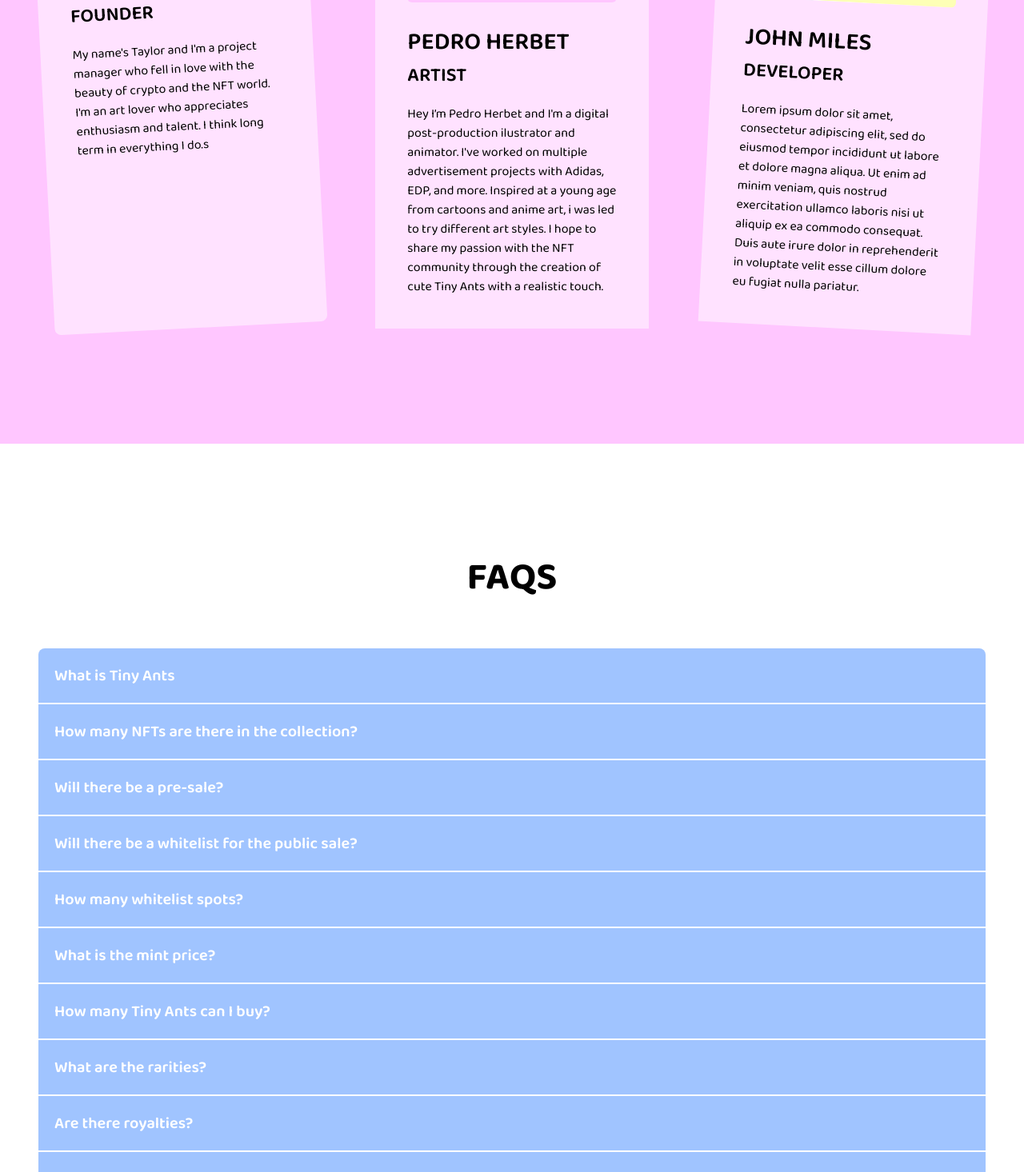
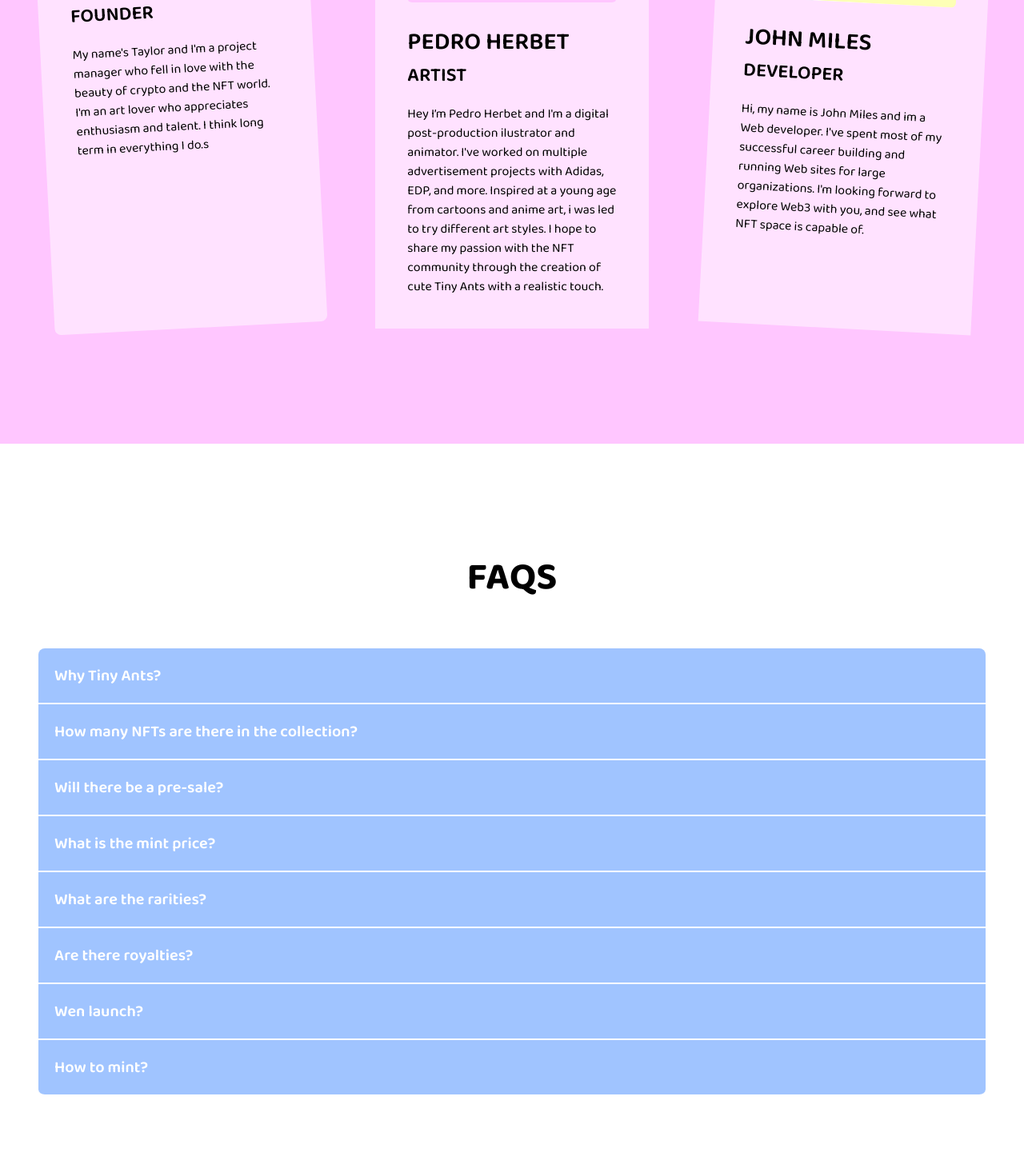
Before and after one commit to Sockitos/tiny_ants, a SvelteKit app: page / in a window 1280 px wide. Shown: the part 4720-6186 px from the top of the page at 80% size. Built offline with nearby package versions, Linux system fonts and the light colour scheme.

Commit message:
Update content

```diff
--- a/src/routes/+page.svelte
+++ b/src/routes/+page.svelte
@@ -218,10 +218,9 @@
 				<h3 class="text-3xl font-semibold mb-2">JOHN MILES</h3>
 				<h4 class="text-2xl font-semibold mb-5">DEVELOPER</h4>
 				<p>
-					Lorem ipsum dolor sit amet, consectetur adipiscing elit, sed do eiusmod tempor incididunt
-					ut labore et dolore magna aliqua. Ut enim ad minim veniam, quis nostrud exercitation
-					ullamco laboris nisi ut aliquip ex ea commodo consequat. Duis aute irure dolor in
-					reprehenderit in voluptate velit esse cillum dolore eu fugiat nulla pariatur.
+					Hi, my name is John Miles and im a Web developer. I've spent most of my successful career
+					building and running Web sites for large organizations. I'm looking forward to explore
+					Web3 with you, and see what NFT space is capable of.
 				</p>
 			</div>
 		</div>
@@ -233,9 +232,9 @@
 		<Accordion
 			items={[
 				{
-					label: 'What is Tiny Ants',
+					label: 'Why Tiny Ants?',
 					content:
-						'Tiny Ants is an NFT series on Ethereum. For information on our vision, please check out 📚︱our-vision'
+						"Tiny Ants are much more than just a brand or a community. They represent creativeness in any collective body. Just like Ants, our society is always in sync, moving as one. But ultimately, we're all infinitely unique. So let's be like our Tiny Ant Friends"
 				},
 				{
 					label: 'How many NFTs are there in the collection?',
@@ -244,40 +243,30 @@
 				},
 				{
 					label: 'Will there be a pre-sale?',
-					content:
-						'Yes. You need to reach TinyList status to participate. Please see 🔑white-list-info for more information about getting on the pre-sale whitelist.'
+					content: 'Yes. You need to reach AntList status to participate.'
 				},
 				{
-					label: 'Will there be a whitelist for the public sale?',
-					content: 'There will be a whitelist and public sale.'
+					label: 'What is the mint price?',
+					content: 'The whitelist pre-sale is 0.01 ETH and the public sale is 0.02 ETH.'
 				},
-				{ label: 'How many whitelist spots?', content: 'There will be 500 whitelist spots.' },
-				{
-					label: 'What is the mint price?',
-					content: 'The whitelist pre-sale is 0.02 ETH and the public sale is 0.03 ETH.'
-				},
-				{
-					label: 'How many Tiny Ants can I buy?',
-					content:
-						'Whitelisted wallets can buy one Tiny Ant in the pre-sale. In the public sale, any wallets may buy up to 3 Tiny Ant for a 24 hour period until they are sold out.'
-				},
+
 				{
 					label: 'What are the rarities?',
 					content: 'Rarities will be shared shortly after launch.'
 				},
 				{
 					label: 'Are there royalties?',
-					content: '3% royalty on our main policy. No royalties on promo policy.'
+					content: '3% royalty on our main policy.'
 				},
 				{
 					label: 'Wen launch?',
 					content:
-						'Pre-Sale minting is still TBD.. Public sale begins shortly after, details to be announced.'
+						'Pre-Sale minting is still TBD. Public sale begins shortly after, details to be announced.'
 				},
 				{
 					label: 'How to mint?',
 					content:
-						'First, whitelist Instructions in #whitelist-info. Then access tinyants.io/mint for the mint page with instructions.'
+						'First, whitelist Instructions in our discord. Then access tinyants.io/mint for the mint page with instructions.'
 				}
 			]}
 		/>
```
